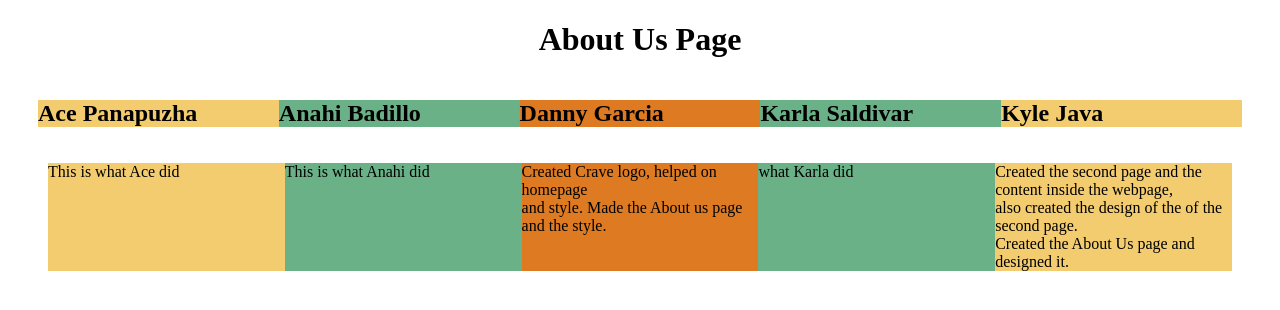
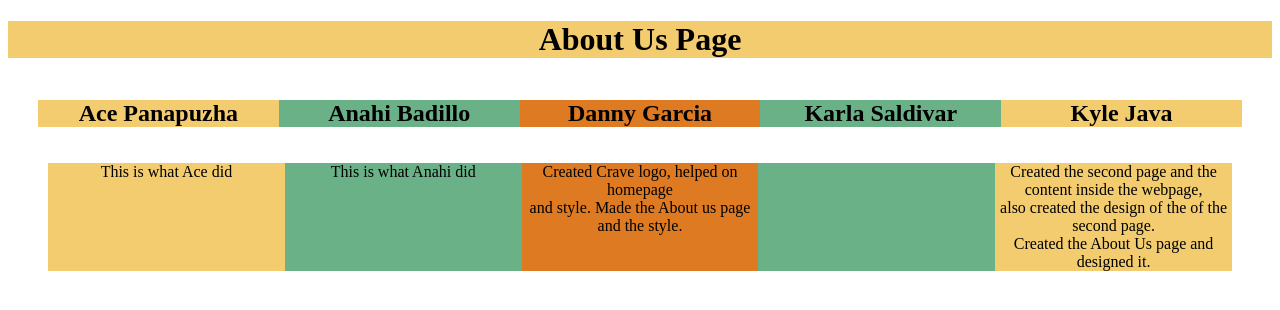
Before and after one commit to qarnac/Jinjaz-Krew, a Python web app: template templates/aboutus.html in a window 1280 px wide. Shown: the top 310 px of the page. Run offline with Jinja, Linux system fonts and the light colour scheme; the template is opened without the code that fills it, so the values that code supplies are empty.

Commit message:
add photshop image

```diff
--- a/styles/about.css
+++ b/styles/about.css
@@ -1,5 +1,6 @@
 #header{
   text-align: center;
+  background-color: #F4CC70;
 }
 
 #name{
@@ -21,20 +22,25 @@ body{
 }
 
 .ace{
+  text-align: center;
   background-color: #F4CC70;
 }
 .anahi{
+  text-align: center;
   background-color: #6AB187
 }
 
 .danny{
+  text-align: center;
   background-color: #DE7A22;
 }
 
 .karla{
+  text-align: center;
   background-color: #6AB187;
 }
 
 .kyle{
+  text-align: center;
   background-color: #F4CC70;
 }
--- a/styles/style.css
+++ b/styles/style.css
@@ -3,6 +3,9 @@
 }
 body{
   background-color: white;
+  background-image : url('../images/background.jpg');
+  background-size: 100vw 100vh;
+  repeat: none;
 }
 .grid-container {
   margin-left: 60px;
--- a/templates/aboutus.html
+++ b/templates/aboutus.html
@@ -20,7 +20,7 @@
     <p class="ace">This is what Ace did</p>
     <p class="anahi">This is what Anahi did</p>
     <p class="danny">Created Crave logo, helped on homepage <br> and style. Made the About us page and the style. </p>
-    <p class="karla" >what Karla did </p>
+    <p class="karla"> </p>
     <p class="kyle">Created the second page and the content inside the webpage, <br>
     also created the design of the of the second page. <br>
     Created the About Us page and designed it.</p>
```
Also changed, not shown: templates/title.html (added, +10 -0 lines), images/background.jpg (added).
